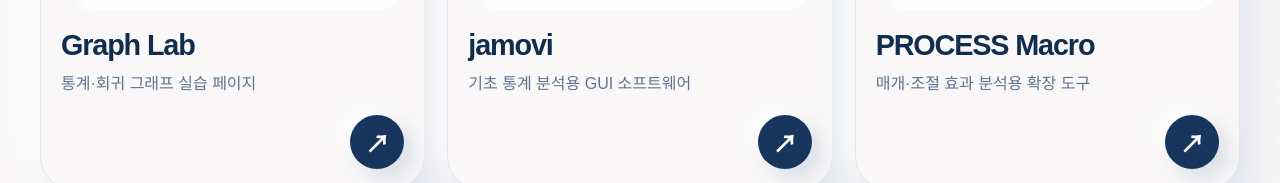
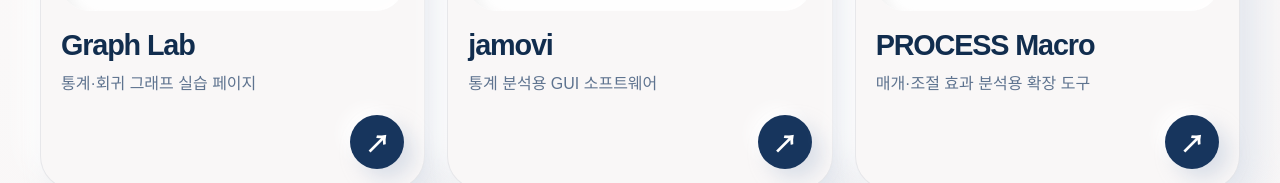
Before and after one commit to jasonstudypython/stat, a Next.js app: page / in a window 1280 px wide. Shown: the part 763-946 px from the top of the page. Built offline with nearby package versions, Linux system fonts and the light colour scheme.

Commit message:
Update favicon and landing copy

```diff
--- a/app/page.js
+++ b/app/page.js
@@ -200,7 +200,7 @@
         <LinkCard
           href="https://www.jamovi.org/"
           title="jamovi"
-          description="기초 통계 분석용 GUI 소프트웨어"
+          description="통계 분석용 GUI 소프트웨어"
           external
         >
           <JamoviCardVisual />
```
Also changed, not shown: public/favicon-lab-alt.svg.
